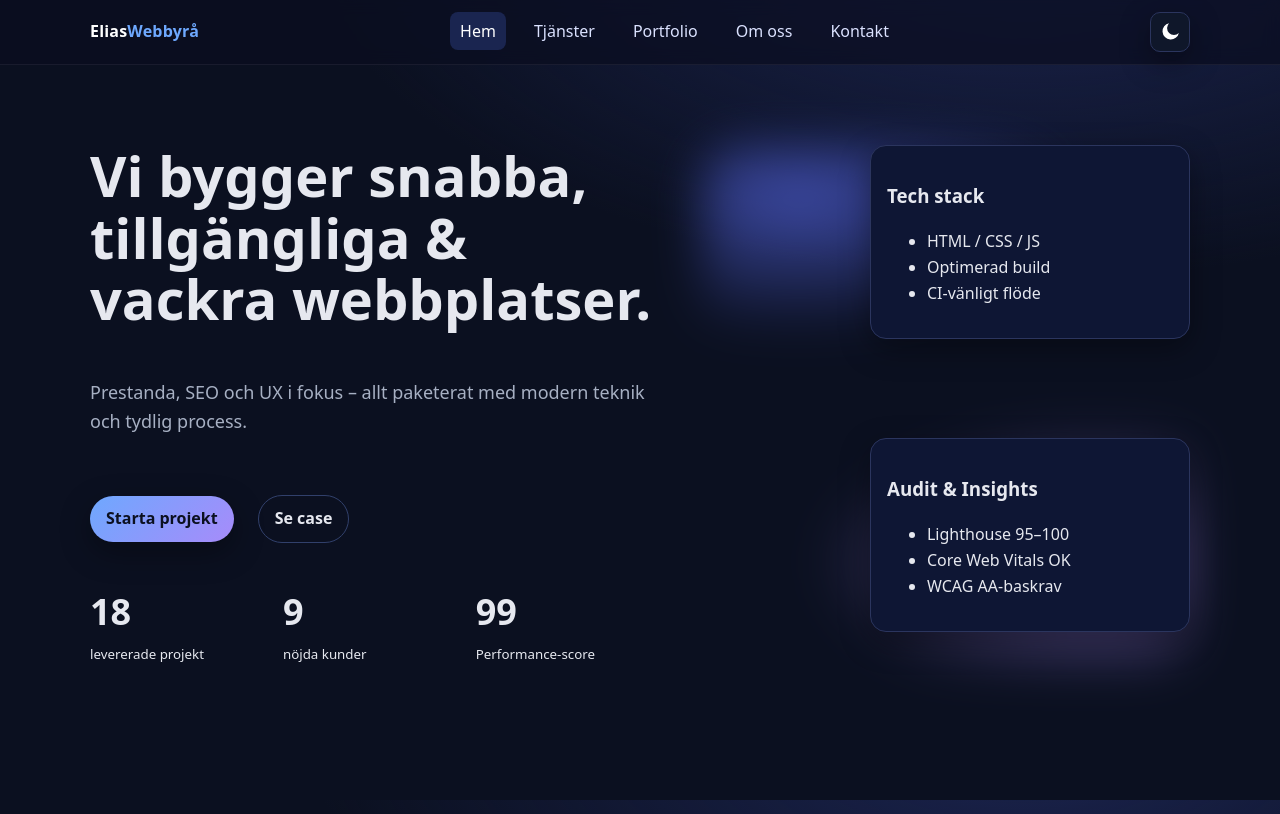
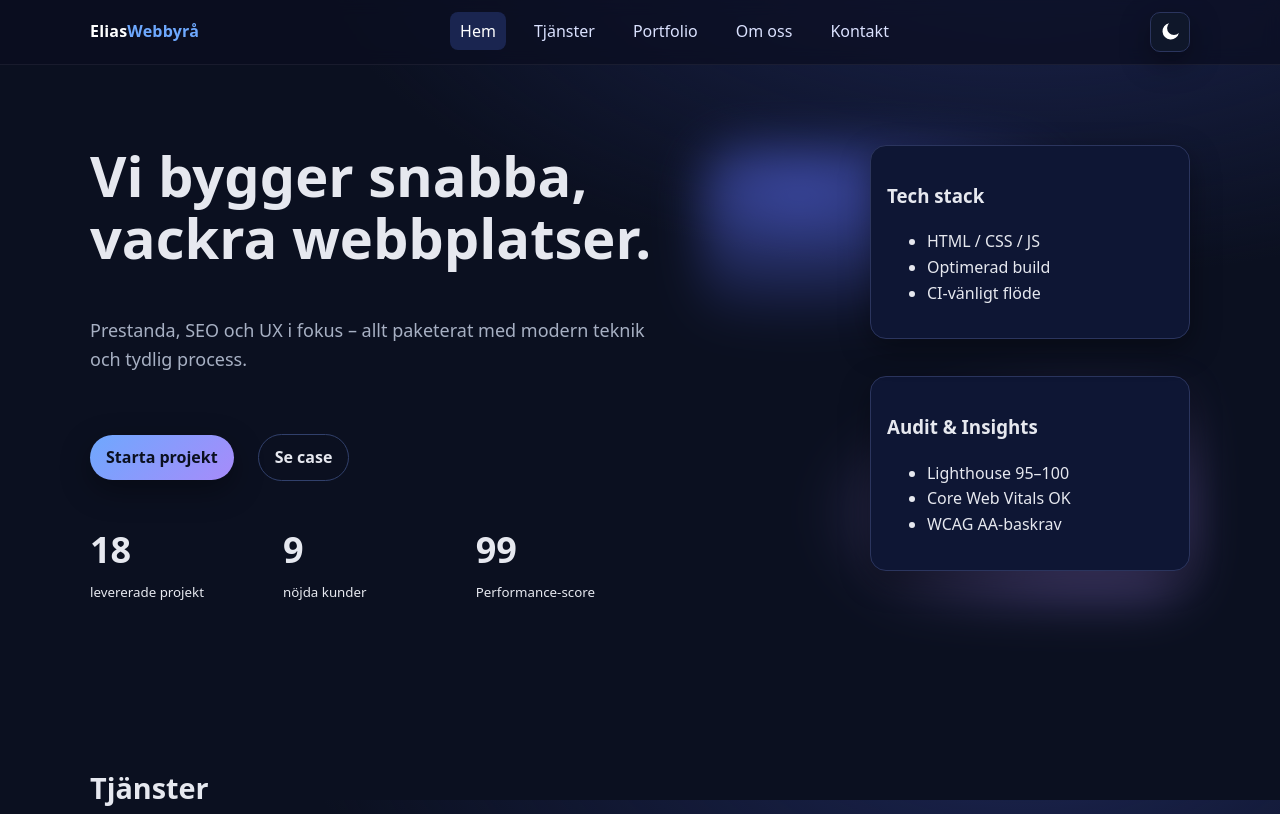
Before and after one commit to Medieinstitutet/fiktivwebbbyr-ochsamarbetaiGit-GitHub-eliasahmadi, a plain HTML site: page index.html in a window 1280 px wide. Shown: the top 814 px of the page. Drawn offline with Linux system fonts and the light colour scheme.

Commit message:
feat: uppdatera hero-h1 (variant A)

```diff
--- a/index.html
+++ b/index.html
@@ -40,7 +40,7 @@
     <section id="hero" class="hero section" data-section data-observe>
       <div class="container grid-2">
         <div class="stack gap-l">
-          <h1 class="display">Vi bygger snabba, tillgängliga & vackra webbplatser.</h1>
+          <h1 class="display">Vi bygger snabba, vackra webbplatser.</h1>
           <p class="lead">Prestanda, SEO och UX i fokus – allt paketerat med modern teknik och tydlig process.</p>
           <div class="row gap-m">
             <a class="btn" href="#contact">Starta projekt</a>
```
